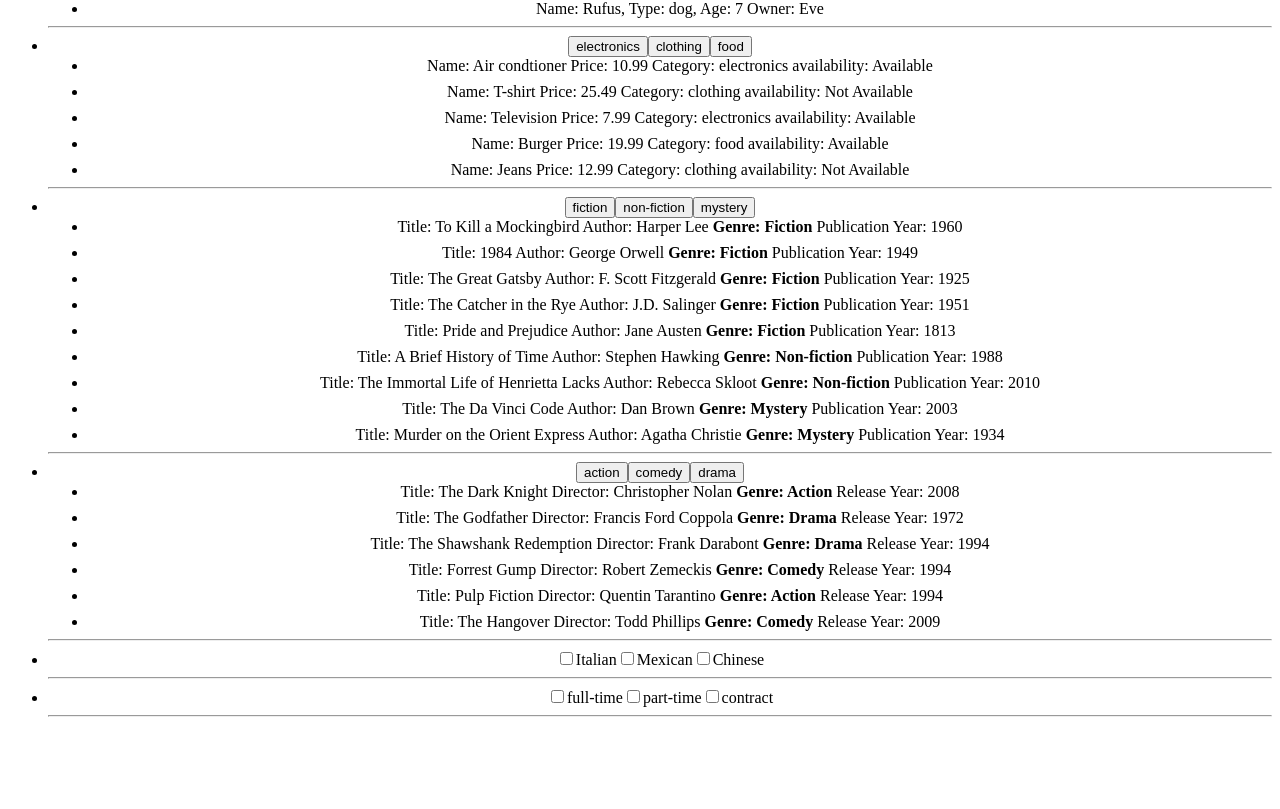
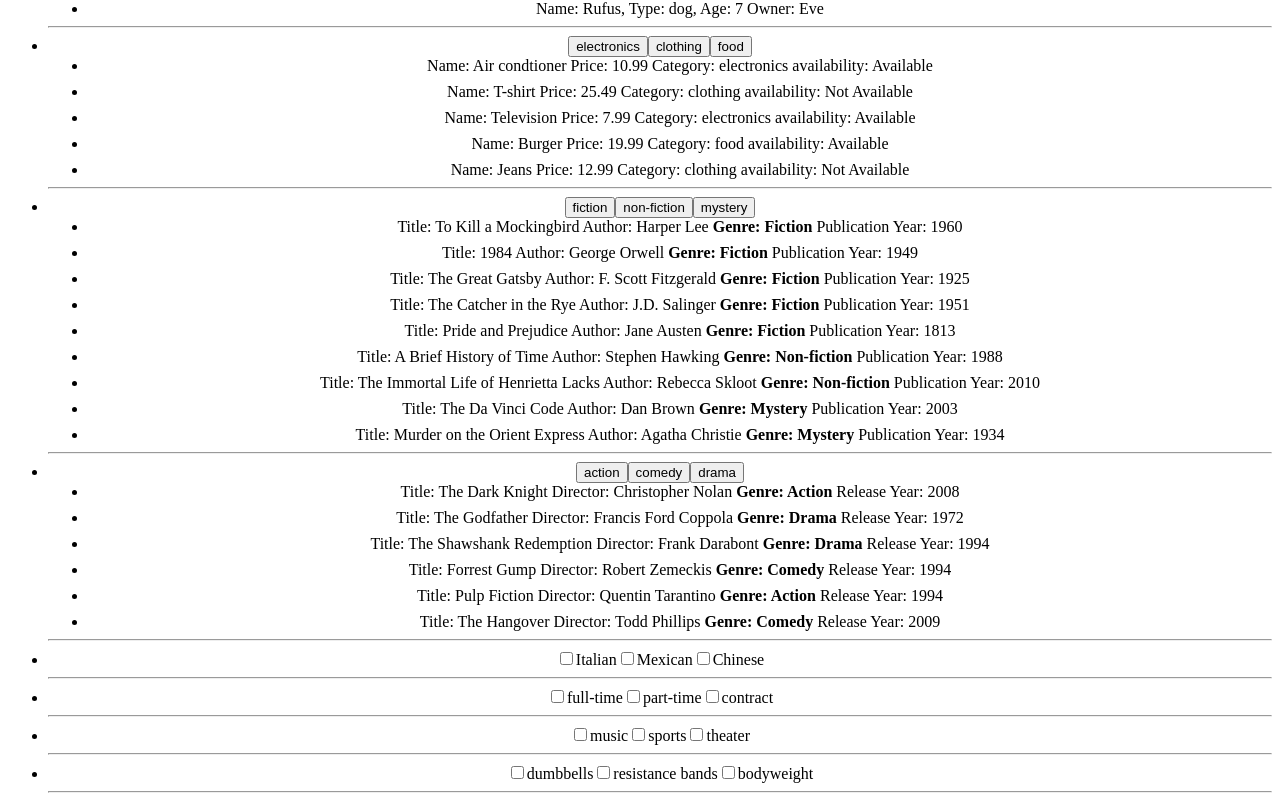
Before and after one commit to yash-purkar/practice-sets-react, a React (Create React App) app: page / in a window 1280 px wide. Shown: the part 585-1394 px from the top of the page. Before the commit the page ends 1318 px from the top, so only its background shows below. Built offline with nearby package versions, Linux system fonts and the light colour scheme.

Commit message:
done checkbox questions

```diff
--- /dev/null
+++ b/src/FilterWithReact/Components/Events.jsx
@@ -0,0 +1,50 @@
+import React, { useState } from 'react'
+
+export const Events = ({ eventsData }) => {
+  const [selectedEvents, setSelectedEvents] = useState([]);
+  const handleChange = (e) => {
+    const event = e.target.value;
+    const isChecked = e.target.checked;
+
+    if (isChecked) {
+      setSelectedEvents([...selectedEvents, event]);
+    }
+    else {
+      setSelectedEvents(selectedEvents.filter(e => e !== event))
+    }
+
+  }
+
+  const filteredEvents = eventsData.filter(({ eventType }) => selectedEvents.includes(eventType));
+
+  const eventType = ["music", "sports", "theater"];
+  return (
+    <>
+      {
+        eventType.map(type => {
+          return (
+            <label>
+              <input type="checkbox" value={type} checked={selectedEvents.includes(type)} onChange={handleChange} />
+              {type}
+            </label>
+          )
+        })
+      }
+      <ul>
+        {
+          filteredEvents.map(({ name, date, location, ticketPrice, eventType }) => {
+            return (
+              <li>
+                <div>Name: {name}</div>
+                <div>Date: {date}</div>
+                <div>Location: {location}</div>
+                <div>Ticket Price: {ticketPrice}</div>
+                <div>Event Type: {eventType}</div>
+              </li>
+            )
+          })
+        }
+      </ul>
+    </>
+  )
+}
--- a/src/FilterWithReact/Components/JobPosting.jsx
+++ b/src/FilterWithReact/Components/JobPosting.jsx
@@ -1,27 +1,23 @@
 import React, { useState } from 'react'
 
 export const JobPosting = ({ jobData }) => {
-  const [selectedJobTypes, setSelectedJobTypes] = useState([]) //["full-time","part"]
+  const [selectedJobTypes, setSelectedJobTypes] = useState([])
 
   const checkHandler = (e) => {
-    const type = e.target.value; //full-time
-    const isChecked = e.target.checked; //false
+    const type = e.target.value;
+    const isChecked = e.target.checked;
     console.log(isChecked)
 
-    if (isChecked) { //true
+    if (isChecked) {
       setSelectedJobTypes([...selectedJobTypes, type])
-      // ["full-time","part-time"]
     }
     else {
-      const newArr = selectedJobTypes.filter(t => t !== type) //[parttime]
-      setSelectedJobTypes(newArr);
-      // "fulltime" !== fulltime =false
-      //partime !==  fulltime True
+      setSelectedJobTypes(selectedJobTypes.filter(t => t !== type));
     }
   }
 
   const filteredJobTypes = jobData.filter(({ type }) => selectedJobTypes.includes(type));
-  //[parttime]
+
 
 
 
@@ -36,7 +32,7 @@
               <label key={i}>
                 <input type="checkbox"
                   value={type}
-                  checked={selectedJobTypes.includes(type)} //[].include("Full-time") //true //fas
+                  checked={selectedJobTypes.includes(type)}
                   onChange={checkHandler} />
                 {type}
               </label>
--- /dev/null
+++ b/src/FilterWithReact/Components/Workouts.jsx
@@ -0,0 +1,47 @@
+import React, { useState } from 'react'
+
+export const Workouts = ({ workouts }) => {
+  const [selectedEquipment, setSelectedEquipment] = useState([]);
+
+  const changeHandler = (e) => {
+    const equipment = e.target.value;
+    const isChecked = e.target.checked;
+
+    if (isChecked) {
+      setSelectedEquipment([...selectedEquipment, equipment]);
+    } else {
+      setSelectedEquipment(selectedEquipment.filter(eq => eq !== equipment));
+    }
+  }
+
+  const filteredEquipments = workouts.filter(({ equipment }) => selectedEquipment.includes(equipment));
+
+  const equipments = ["dumbbells", "resistance bands", "bodyweight"]
+  return (
+    <>
+      {
+        equipments.map((equipment, i) => {
+          return (
+            <label>
+              <input type="checkbox" value={equipment} checked={selectedEquipment.includes(equipment)} onChange={changeHandler} />
+              {equipment}</label>
+          )
+        })
+      }
+      <ul>
+        {
+          filteredEquipments.map(({ name, duration, equipment, difficulty }) => {
+            return (
+              <li>
+                <div>Name: {name}</div>
+                <div>Duration: {duration}</div>
+                <div>Equipment: {equipment}</div>
+                <div>Difficulty: {difficulty}</div>
+              </li>
+            )
+          })
+        }
+      </ul>
+    </>
+  )
+}
--- a/src/FilterWithReact/Data.jsx
+++ b/src/FilterWithReact/Data.jsx
@@ -82,3 +82,16 @@
   { company: "MNO LLC", jobTitle: "Sales Representative", type: "contract", location: "Miami, FL", salary: 70000 },
   { company: "PQR Inc.", jobTitle: "Product Manager", type: "part-time", location: "Seattle, WA", salary: 130000 }
 ];
+
+export const eventsData = [
+  { name: 'Concert', date: '2023-04-05', location: 'Staples Center', ticketPrice: 50, eventType: 'music' },
+  { name: 'Basketball Game', date: '2023-04-06', location: 'Madison Square Garden', ticketPrice: 100, eventType: 'sports' },
+  { name: 'Play', date: '2023-04-07', location: 'Broadway Theater', ticketPrice: 75, eventType: 'theater' },
+];
+
+export const workouts = [
+  { name: 'Push-ups', duration: '10 minutes', equipment: 'bodyweight', difficulty: 'Beginner' },
+  { name: 'Resistance band curls', duration: '20 minutes', equipment: 'resistance bands', difficulty: 'Intermediate' },
+  { name: 'Dumbbell squats', duration: '30 minutes', equipment: 'dumbbells', difficulty: 'Advanced' },
+  { name: 'Pull-ups', duration: '10 minutes', equipment: 'bodyweight', difficulty: 'Beginner' }
+]
--- a/src/FilterWithReact/Questions.jsx
+++ b/src/FilterWithReact/Questions.jsx
@@ -1,4 +1,4 @@
-import { Question1, Question10, Question2, Question3, Question4, Question5, Question6, Question7, Question8, Question9 } from "./Set4"
+import { Question1, Question10, Question11, Question12, Question2, Question3, Question4, Question5, Question6, Question7, Question8, Question9 } from "./Set4"
 
 
 export const Questions = () => {
@@ -27,6 +27,10 @@
       <hr />
       <li><Question10 /></li>
       <hr />
+      <li><Question11 /></li>
+      <hr />
+      <li><Question12 /></li>
+      <hr />
     </ol>
   )
 }
--- a/src/FilterWithReact/Set4.jsx
+++ b/src/FilterWithReact/Set4.jsx
@@ -1,5 +1,5 @@
 import React from 'react'
-import { employees, products, books, movies, pets, products2, books2, movies2, restaurants, jobData } from './Data'
+import { employees, products, books, movies, pets, products2, books2, movies2, restaurants, jobData, eventsData, workouts } from './Data'
 import { Employees } from './Components/Employees'
 import { Product } from './Components/Product'
 import { Books } from './Components/Books'
@@ -10,6 +10,8 @@
 import { Movies2 } from './Components/Movies2'
 import { Restaurants } from './Components/Restaurants'
 import { JobPosting } from './Components/JobPosting'
+import { Events } from './Components/Events'
+import { Workouts } from './Components/Workouts'
 
 
 // 🔶INPUT TYPE QUESTIONS🔶
@@ -79,3 +81,18 @@
 export const Question10 = () => {
   return <JobPosting jobData={jobData} />
 }
+
+// 1️⃣1️⃣Create a React app that displays a list of events with properties like name, date, location, and ticket price. Implement a checkbox for each event type (e.g. music, sports, theater) and filter the displayed list of events to show only those with the selected event type(s), using the filter() function.
+export const Question11 = () => {
+  return (
+    <Events eventsData={eventsData} />
+  )
+}
+
+
+// 1️⃣2️⃣Create a React app that displays a list of workout routines with properties like name, duration, equipment needed, and difficulty level. Implement a checkbox for each equipment type (e.g. dumbbells, resistance bands, bodyweight) and filter the displayed list of workout routines to show only those with the selected equipment type(s), using the filter() function.
+export const Question12 = () => {
+  return (
+    <Workouts workouts={workouts} />
+  )
+}
```
